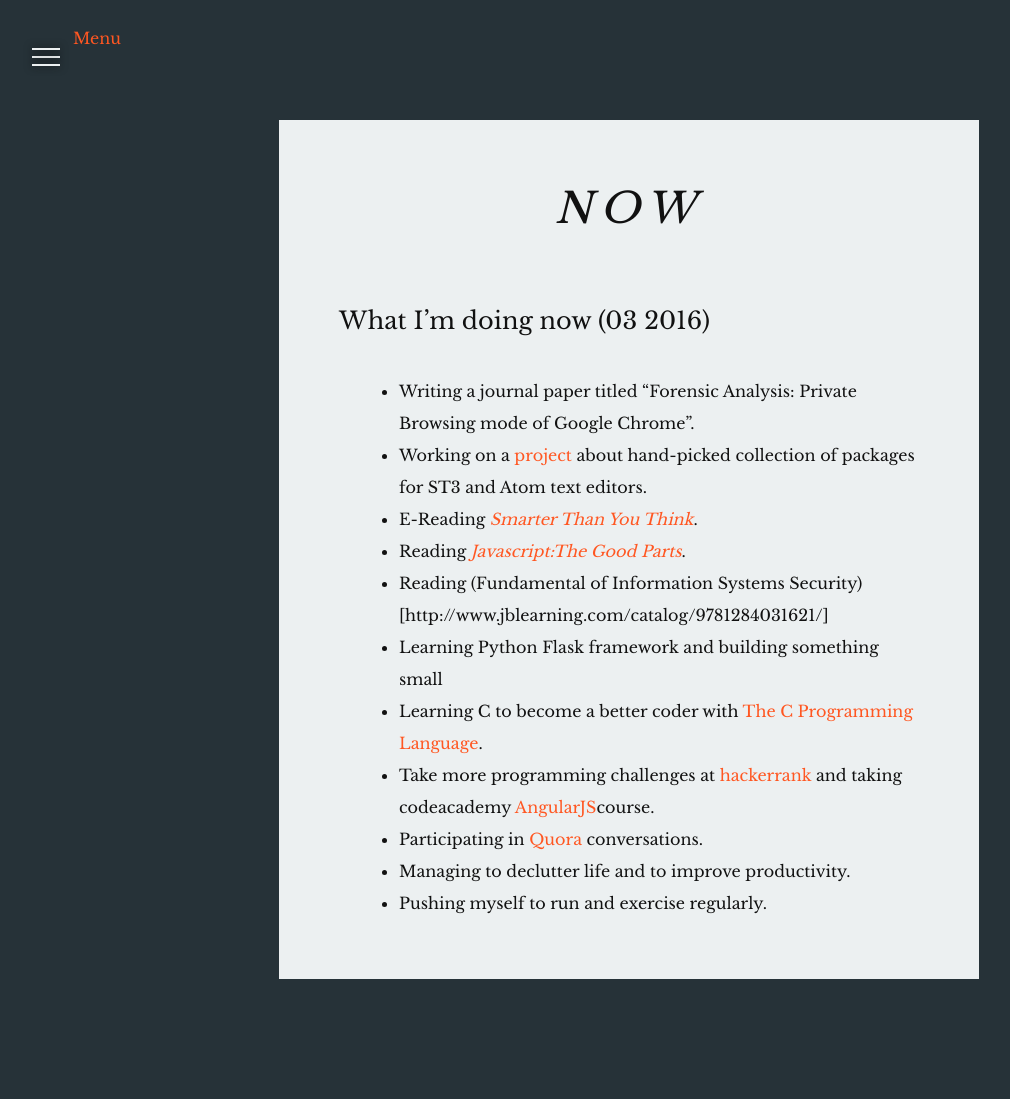
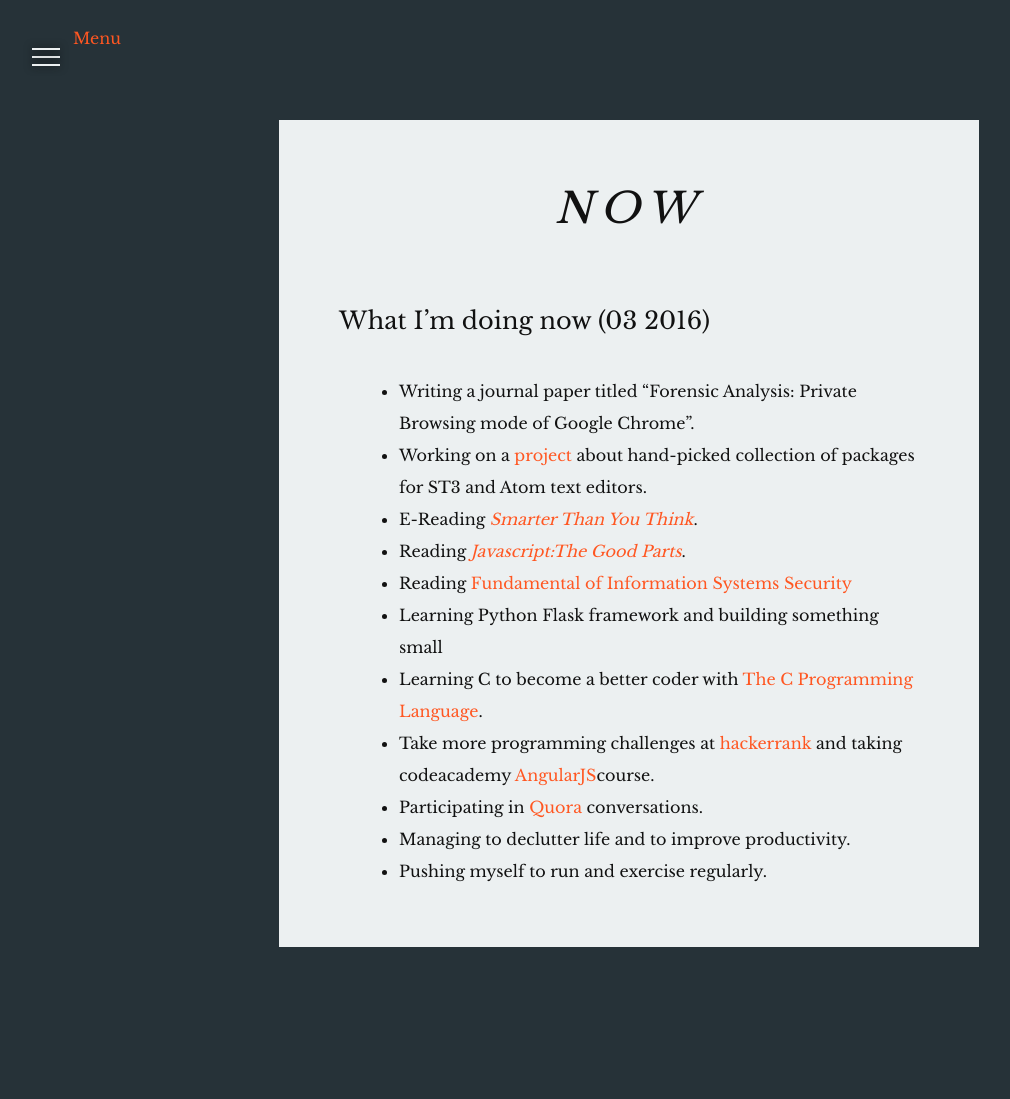
Before and after one commit to aungthurhahein/aungthurhahein.github.com, a Jekyll site: the page built from now.md, in a window 1280 px wide. Shown: the whole page, without its empty margins (11-1021 px from the left). Built offline with Jekyll 4.4.1, drawn with Linux system fonts in a browser that asks for light colours; nearby versions of some CDN libraries; after the commit the page ends 1067 px from its top, so only the background shows below that.

Commit message:
now minor fixes

```diff
--- a/now.md
+++ b/now.md
@@ -10,7 +10,7 @@ permalink: /now/
 * Working on a <a href="http://st3-atom.github.io/" target="_blank">project</a> about hand-picked collection of packages for ST3 and Atom text editors.
 * E-Reading <a href="http://smarterthanyouthink.net/book/">*Smarter Than You Think*</a>.
 * Reading <a href="https://www.goodreads.com/book/show/2998152-javascript">*Javascript:The Good Parts*</a>.
-* Reading (Fundamental of Information Systems Security)[http://www.jblearning.com/catalog/9781284031621/]
+* Reading [Fundamental of Information Systems Security](http://www.jblearning.com/catalog/9781284031621/)
 * Learning Python Flask framework and building something small
 * Learning C to become a better coder with <a href="https://www.goodreads.com/book/show/515601.The_C_Programming_Language">The C Programming Language<a/>.
 * Take more programming challenges at <a href="https://www.hackerrank.com" target="_blank">hackerrank</a> and taking codeacademy <a href="https://www.codecademy.com/learn/learn-angularjs">AngularJS</a>course.
```
